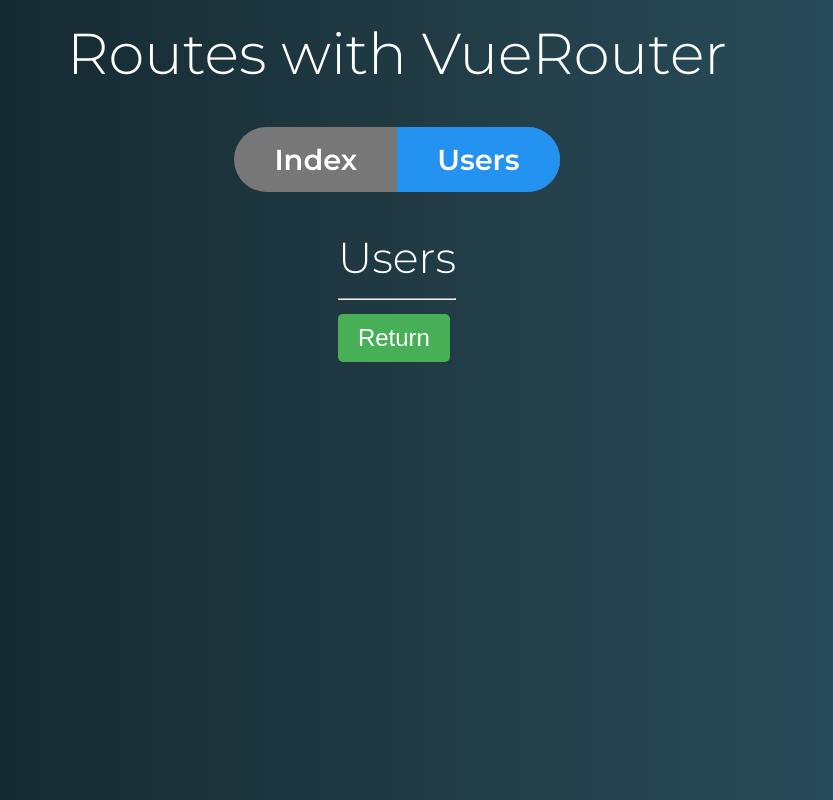
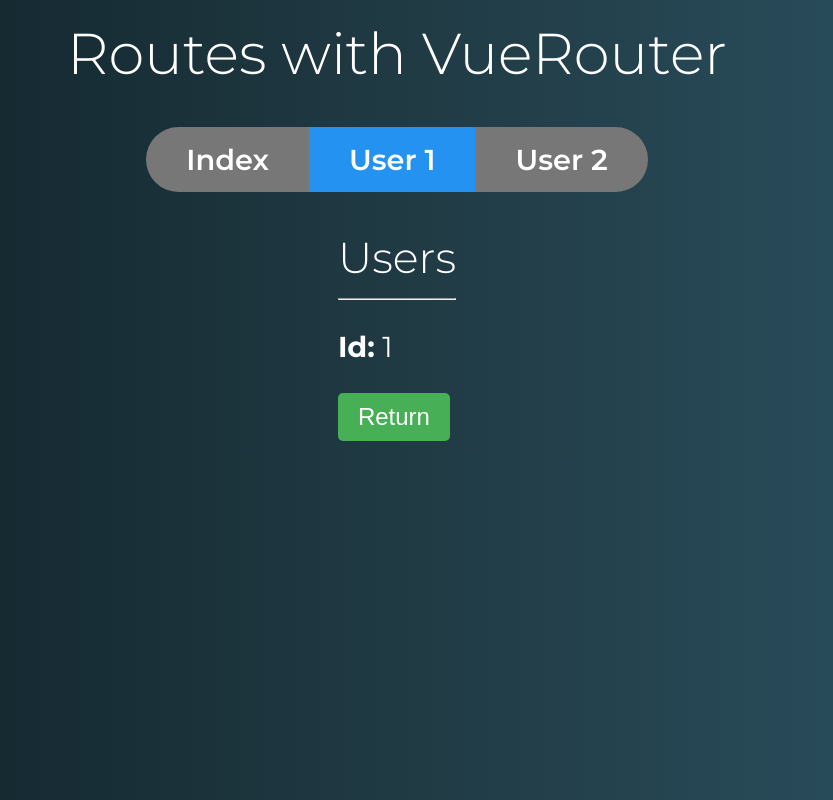
Before and after one commit to pedrosales/VueJS, a Vue app in the folder vue-router/routes-exercises/: page /users/1 in a window 1280 px wide. Shown: the whole page, without its empty margins (243-1076 px from the left). Built offline with nearby package versions, Linux system fonts and the light colour scheme.

Commit message:
changing same component with watch route

```diff
--- a/vue-router/routes-exercises/src/components/template/Menu.vue
+++ b/vue-router/routes-exercises/src/components/template/Menu.vue
@@ -5,7 +5,10 @@
         <a>Index</a>
       </router-link>
       <router-link to="/users/1" tag="li" active-class="active">
-        <a>Users</a>
+        <a>User 1</a>
+      </router-link>
+      <router-link to="/users/2" tag="li" active-class="active">
+        <a>User 2</a>
       </router-link>
     </ul>
   </nav>
--- a/vue-router/routes-exercises/src/components/user/User.vue
+++ b/vue-router/routes-exercises/src/components/user/User.vue
@@ -2,12 +2,26 @@
   <div class="user">
     <h2>Users</h2>
     <hr />
+    <p>
+      <strong>Id:</strong>
+      {{ id }}
+    </p>
     <button success @click="backIndex">Return</button>
   </div>
 </template>
 
 <script>
 export default {
+  data() {
+    return {
+      id: this.$route.params.id,
+    };
+  },
+  watch: {
+    $route(to) {
+      this.id = to.params.id;
+    },
+  },
   methods: {
     backIndex() {
       //   this.$router.push("/");
```
